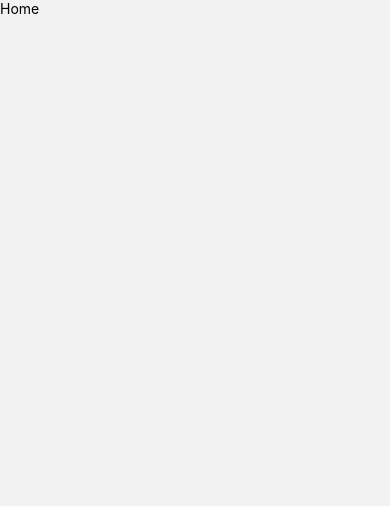
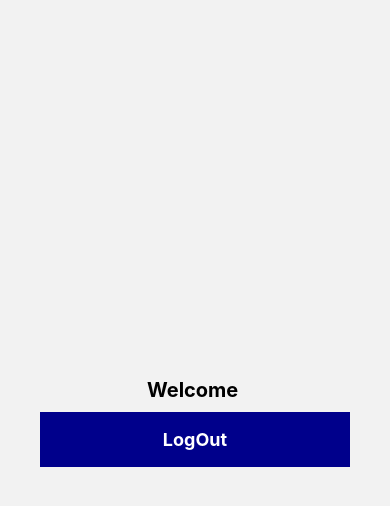
Before and after one commit to kvrp97/authenticationApp-react-native, a React Native app: screen /Home in a window 390 px wide. Shown: the top 506 px of the page. Built offline with nearby package versions, Linux system fonts and the light colour scheme.

Commit message:
Home done

```diff
--- a/src/screens/Home.js
+++ b/src/screens/Home.js
@@ -1,15 +1,54 @@
 import { StyleSheet, Text, View } from 'react-native'
-import React from 'react'
+import React, { useEffect, useState } from 'react'
+import { SafeAreaView } from 'react-native-safe-area-context'
+import AsyncStorage from '@react-native-async-storage/async-storage';
+import Button from '../components/Button';
 
-const Home = () => {
+const Home = ({ navigation }) => {
+  const [userDetails, setUserDetails] = useState();
+
+  useEffect(() => {
+    getUserDetails();
+  }, [])
+
+  const getUserDetails = async () => {
+    try {
+      const userData = await AsyncStorage.getItem('user');
+      if (userData) {
+        setUserDetails(JSON.parse(userData));
+      }
+    } catch (error) {
+      console.log(error.message);
+    }
+  }
+
+  const logOut = () => {
+    AsyncStorage.setItem('user', JSON.stringify({ ...userDetails, loggedIn: false }));
+    navigation.navigate('LogIn');
+  }
+
   return (
-    <View>
-      <Text>Home</Text>
-    </View>
+    <SafeAreaView style={styles.container}>
+      <Text style={styles.welcomeText}>Welcome {userDetails?.fullName}</Text>
+      <Button title={'LogOut'} onPress={logOut} />
+    </SafeAreaView>
   )
 }
 
-const styles = StyleSheet.create({})
+const styles = StyleSheet.create({
+  container: {
+    flex: 1,
+    alignItems: 'center',
+    justifyContent: 'center',
+    paddingHorizontal: 40
+  },
+  welcomeText: {
+    fontSize: 20,
+    fontWeight: 'bold',
+    color: 'black',
+    marginBottom: 10
+  }
+})
 
 
 export default Home
```
